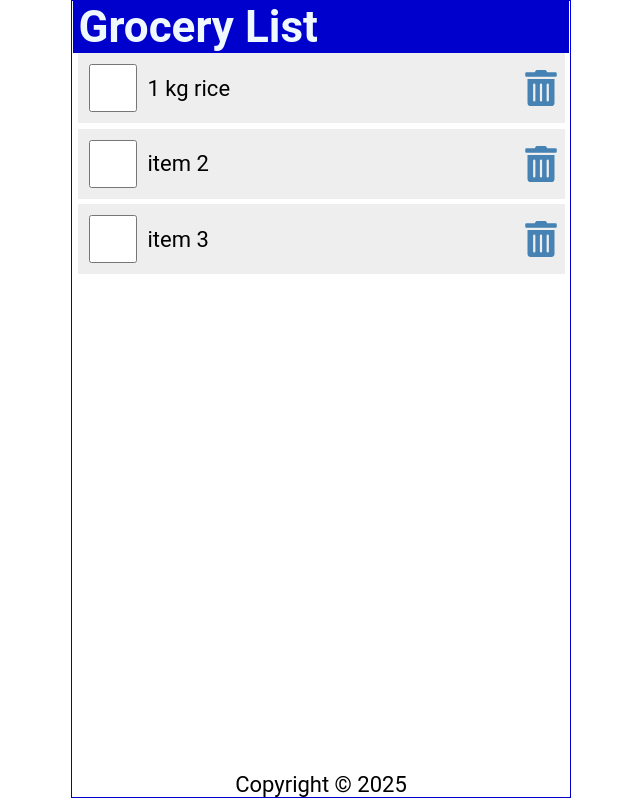
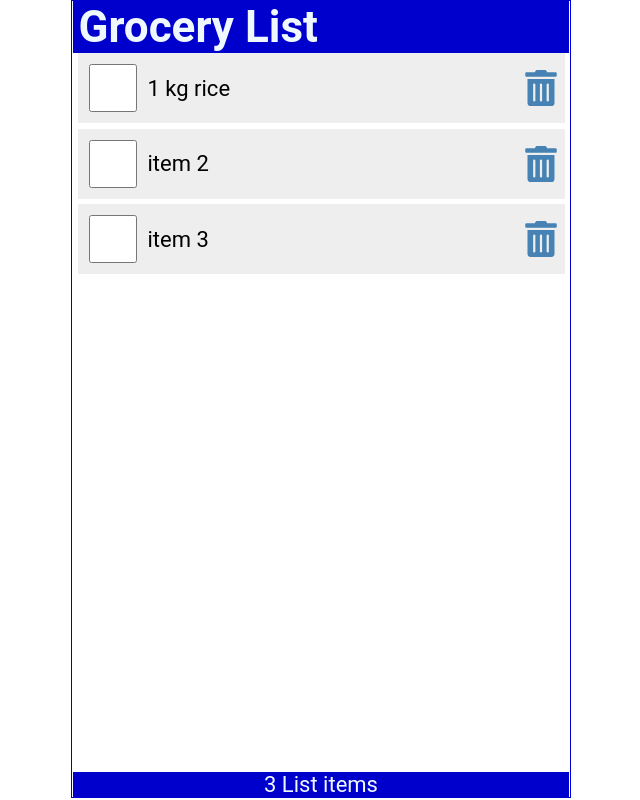
Before and after one commit to Bishru182/reactJS-tutorials-Dave-Gray, a React (Create React App) app: page / in a window 1280 px wide. Shown: the whole page, without its empty margins (319-959 px from the left). Built offline with nearby package versions, Linux system fonts and the light colour scheme.

Commit message:
props and prop drillin-03

```diff
--- a/src/App.js
+++ b/src/App.js
@@ -45,7 +45,7 @@
       handleCheck={handleCheck}
       handleDelete={handleDelete}
       />
-      <Footer/>
+      <Footer length={items.length} />
     </div>
   );
 }
--- a/src/Content.js
+++ b/src/Content.js
@@ -1,37 +1,24 @@
 import React from 'react'
 import { FaTrashAlt } from 'react-icons/fa';
+import ItemList from './ItemList';
 
-const Content = ({items,handleCheck,handleDelete}) => {
+
+const Content = ({ items,handleCheck,handleDelete }) => {
 
   return (
     <main>
       {items.length ? (
-        <ul>
-          {items.map((item) => (
-            <li className='item' key={item.id}>
-              <input
-                type="checkbox"
-                onChange={()=>handleCheck(item.id)}
-                checked={item.checked}
-              />
-              <label
-              style={(item.checked) ? {textDecoration: 'line-through'} : null}
-              onDoubleClick={()=>handleCheck(item.id)}>
-                {item.item}</label>
-              <FaTrashAlt
-                  onClick={() => handleDelete(item.id)}
-                  role="button"
-                  tabIndex="0"/* makes the trash icon focussable, so it gets activated by pressing ENTER OR SPACE  */
-              />
+         <ItemList
+           items={items}
+           handleCheck={handleCheck}
+           handleDelete={handleDelete}
+         />
 
-            </li>
-
-          ))}
-        </ul>
       ) : (
         <p style={{marginTop: '2rem' }}>your list is empty</p>
 
-      ) }
+      )
+      }
 
     </main>
   )
--- a/src/Footer.js
+++ b/src/Footer.js
@@ -1,10 +1,10 @@
 import React from 'react'
 
-const Footer = () => {
+const Footer = ({length}) => {
     const today= new Date();
   return (
     <footer>
-          <p>Copyright &copy; {today.getFullYear()}</p>
+          <p>{length} List {length=== 1 ? "item" : "items"}</p>
     </footer>
   )
 }
--- /dev/null
+++ b/src/ItemList.js
@@ -0,0 +1,21 @@
+import React from 'react'
+import { FaTrashAlt } from 'react-icons/fa';
+import LineItem from './LineItem';
+
+const ItemList = ({items,handleCheck,handleDelete}) => {
+  return (
+    <ul>
+          {items.map((item) => (
+            <LineItem
+             key={item.id}
+            item={item}
+            handleCheck={handleCheck}
+            handleDelete={handleDelete}
+            />
+
+          ))}
+        </ul>
+  )
+}
+
+export default ItemList
--- /dev/null
+++ b/src/LineItem.js
@@ -0,0 +1,27 @@
+import { FaTrashAlt } from 'react-icons/fa';
+import React from 'react'
+
+const LineItem = ({item,handleCheck,handleDelete}) => {
+  return (
+    <li className='item' key={item.id}>
+              <input
+                type="checkbox"
+                onChange={()=>handleCheck(item.id)}
+                checked={item.checked}
+              />
+              <label
+              style={(item.checked) ? {textDecoration: 'line-through'} : null}
+              onDoubleClick={()=>handleCheck(item.id)}>
+                {item.item}</label>
+              <FaTrashAlt
+                  onClick={() => handleDelete(item.id)}
+                  role="button"
+                  tabIndex="0"/* makes the trash icon focussable, so it gets activated by pressing ENTER OR SPACE  */
+                  aria-label={`Delete ${item.item}`}
+              />
+
+            </li>
+  )
+}
+
+export default LineItem
--- a/src/index.css
+++ b/src/index.css
@@ -35,6 +35,18 @@
   justify-content: space-between;
   align-items: center;
 }
+
+footer{
+  width: calc(100% - 2px);
+  padding:0 0.25em;
+  background-color: mediumblue;
+  color: aliceblue;
+  display: flex;
+  justify-content: center;
+  align-items: center;
+
+}
+
 
 main{
   width: 100%;
```
